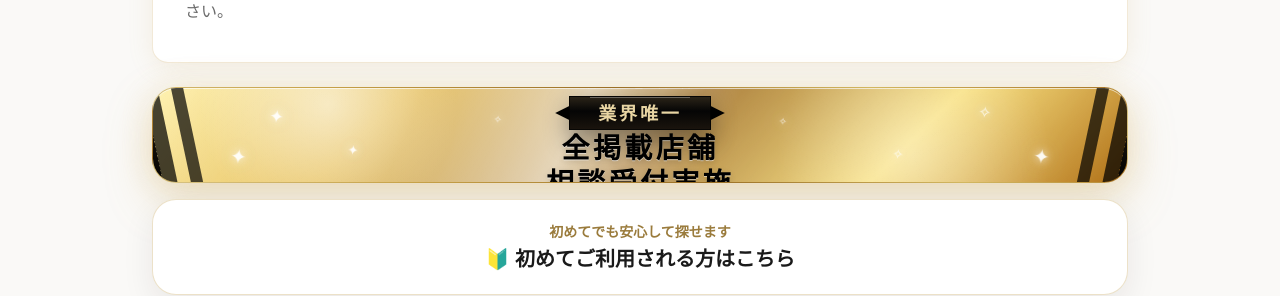
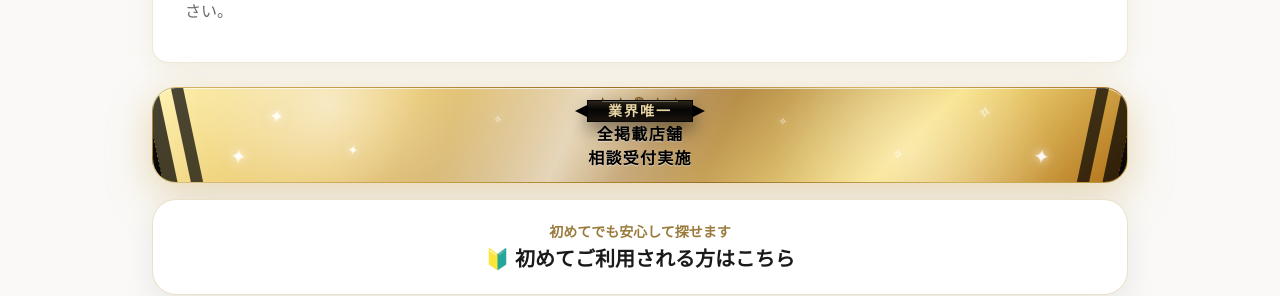
Before and after one commit to white-night-job/white-night-job, a Next.js app: page / in a window 1280 px wide. Shown: the part 400-696 px from the top of the page. Built offline with nearby package versions, Linux system fonts and the light colour scheme; no server answers.

Commit message:
トップページ

```diff
--- a/src/components/SupportPromoBanner.tsx
+++ b/src/components/SupportPromoBanner.tsx
@@ -41,36 +41,34 @@ export function SupportPromoBanner({ className = "" }: SupportPromoBannerProps)
         aria-hidden
       />
 
-      <div className="relative flex w-full flex-col items-center gap-0.5">
-        <span className="flex items-center justify-center gap-1.5 text-[10px] font-bold leading-none tracking-[0.24em] text-[#7b4f0b] drop-shadow-[0_1px_0_rgba(255,255,255,0.45)] sm:gap-2 sm:text-xs">
-          <span>★</span>
-          <span>★</span>
-          <span className="font-serif text-sm text-[#7b4f0b] drop-shadow-[0_0_8px_rgba(123,79,11,0.22)] sm:text-base">
-            ♛
-          </span>
-          <span>★</span>
-          <span>★</span>
-        </span>
+      <span className="absolute left-1/2 top-1 flex -translate-x-1/2 items-center justify-center gap-1 text-[9px] font-bold leading-none tracking-[0.2em] text-[#7b4f0b] drop-shadow-[0_1px_0_rgba(255,255,255,0.45)] sm:top-1.5 sm:gap-1.5 sm:text-[10px]">
+        <span>★</span>
+        <span>★</span>
+        <span className="font-serif text-[11px] text-[#7b4f0b] sm:text-xs">♛</span>
+        <span>★</span>
+        <span>★</span>
+      </span>
 
-        <div className="flex w-full flex-col items-center gap-0 text-center">
+      <div className="relative flex h-full w-full flex-col items-center justify-center gap-0 text-center leading-none">
+        <div className="flex flex-col items-center gap-0 leading-none">
           <span className="relative inline-flex items-center justify-center">
             <span
-              className="absolute -left-3 top-1/2 h-5 w-5 -translate-y-1/2 bg-black [clip-path:polygon(100%_0,0_50%,100%_100%)] shadow-[0_6px_14px_rgba(0,0,0,0.35)] sm:-left-3.5 sm:h-6 sm:w-6"
+              className="absolute -left-2.5 top-1/2 h-4 w-4 -translate-y-1/2 bg-black [clip-path:polygon(100%_0,0_50%,100%_100%)] shadow-[0_4px_10px_rgba(0,0,0,0.35)] sm:-left-3 sm:h-5 sm:w-5"
               aria-hidden
             />
             <span
-              className="absolute -right-3 top-1/2 h-5 w-5 -translate-y-1/2 bg-black [clip-path:polygon(0_0,100%_50%,0_100%)] shadow-[0_6px_14px_rgba(0,0,0,0.35)] sm:-right-3.5 sm:h-6 sm:w-6"
+              className="absolute -right-2.5 top-1/2 h-4 w-4 -translate-y-1/2 bg-black [clip-path:polygon(0_0,100%_50%,0_100%)] shadow-[0_4px_10px_rgba(0,0,0,0.35)] sm:-right-3 sm:h-5 sm:w-5"
               aria-hidden
             />
-            <span className="relative z-10 inline-flex items-center justify-center border border-black/80 bg-[linear-gradient(180deg,#2b2418_0%,#050505_44%,#1a140d_100%)] px-5 py-0.5 font-serif text-base font-black tracking-[0.16em] text-gold-light shadow-[0_10px_24px_rgba(0,0,0,0.42)] before:absolute before:inset-x-5 before:top-0 before:h-px before:bg-white/30 sm:px-7 sm:text-lg">
+            <span className="relative z-10 inline-flex items-center justify-center border border-black/80 bg-[linear-gradient(180deg,#2b2418_0%,#050505_44%,#1a140d_100%)] px-3.5 py-0 font-serif text-xs font-black leading-none tracking-[0.14em] text-gold-light shadow-[0_8px_18px_rgba(0,0,0,0.42)] before:absolute before:inset-x-3.5 before:top-0 before:h-px before:bg-white/30 sm:px-5 sm:text-sm">
               業界唯一
             </span>
           </span>
 
-          <span className="font-serif text-[1.35rem] font-black leading-tight tracking-[0.12em] text-black [text-shadow:0_1px_0_rgba(255,255,255,0.55),0_2px_6px_rgba(0,0,0,0.14)] sm:text-[1.75rem]">
+          <span className="font-serif text-sm font-black leading-none tracking-[0.08em] text-black [text-shadow:0_1px_0_rgba(255,255,255,0.55)] sm:text-base">
             全掲載店舗
           </span>
-          <span className="font-serif text-[1.35rem] font-black leading-tight tracking-[0.12em] text-black [text-shadow:0_1px_0_rgba(255,255,255,0.55),0_2px_6px_rgba(0,0,0,0.14)] sm:text-[1.75rem]">
+          <span className="font-serif text-sm font-black leading-none tracking-[0.08em] text-black [text-shadow:0_1px_0_rgba(255,255,255,0.55)] sm:text-base">
             相談受付実施
           </span>
         </div>
--- a/src/components/top-cta-styles.ts
+++ b/src/components/top-cta-styles.ts
@@ -3,4 +3,4 @@ export const TOP_CTA_CARD_HEIGHT =
 
 export const TOP_CTA_CARD_LAYOUT = `${TOP_CTA_CARD_HEIGHT} py-3.5 sm:py-4`;
 
-export const TOP_CTA_PROMO_LAYOUT = `${TOP_CTA_CARD_HEIGHT} py-0.5 sm:py-1`;
+export const TOP_CTA_PROMO_LAYOUT = `${TOP_CTA_CARD_HEIGHT} py-0`;
```
